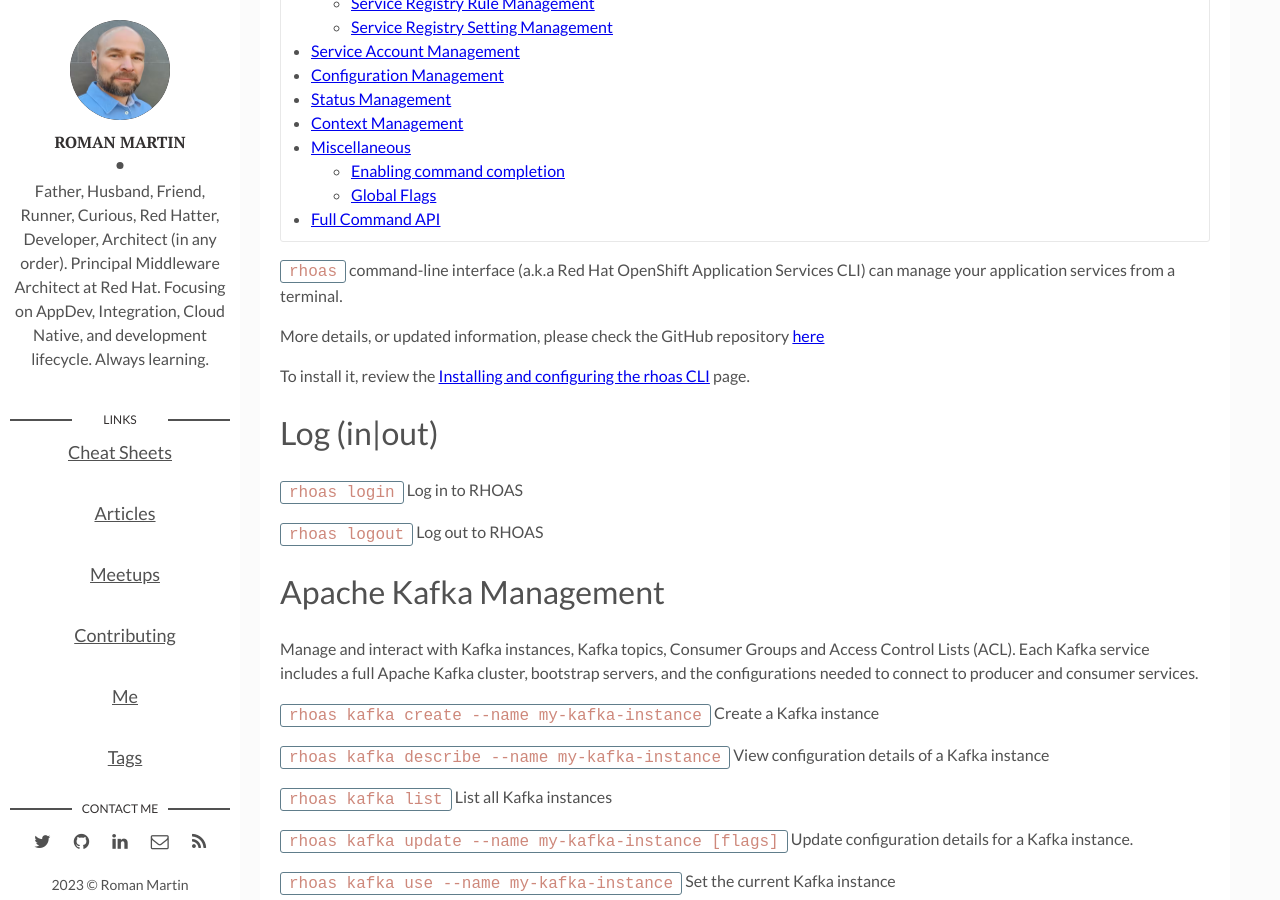
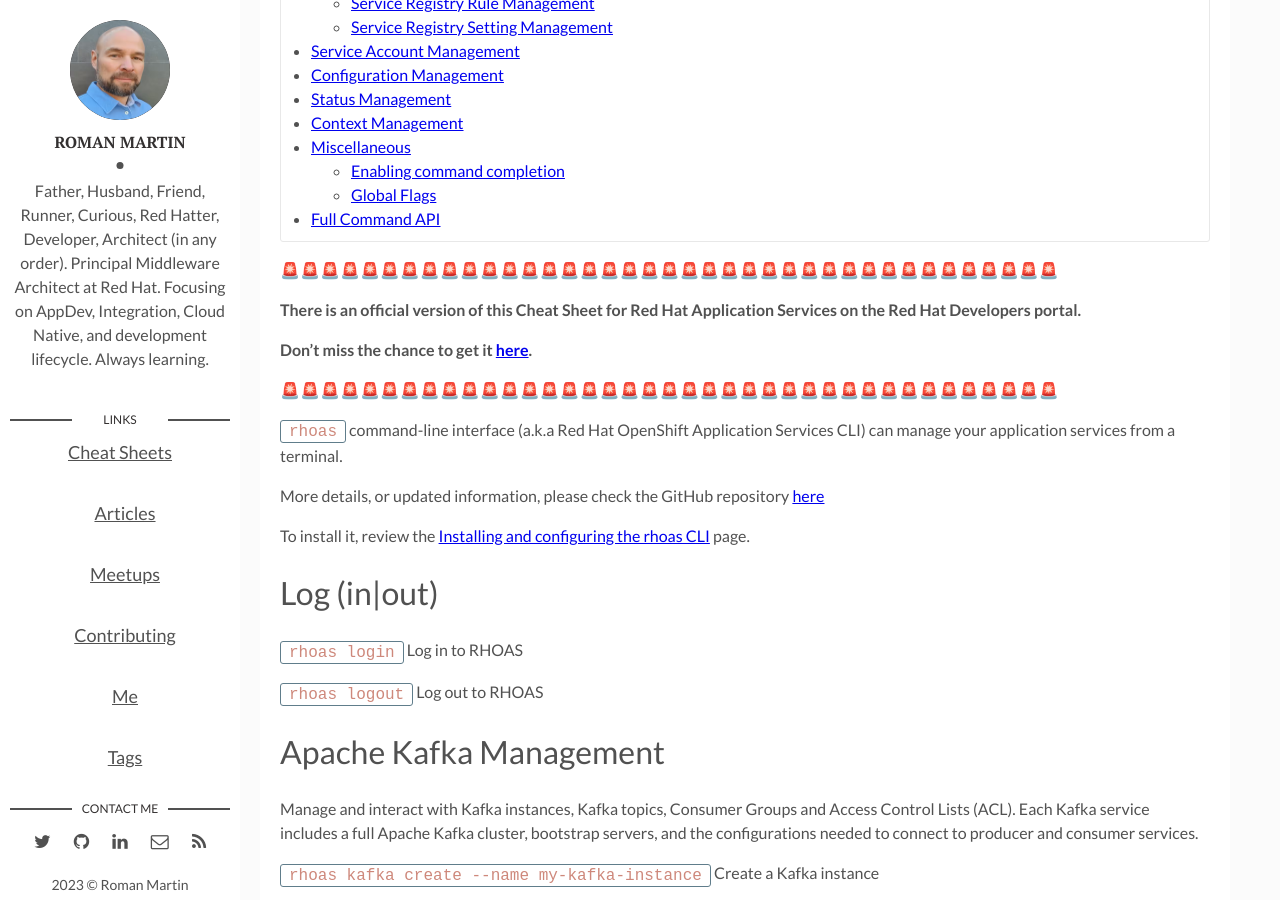
Before and after one commit to rmarting/rmarting.github.io, a Jekyll site: the page built from cheat-sheets/rhoas.md, in a window 1280 px wide and 900 px high, scrolled down 342 px. Built offline with Jekyll 4.4.1, drawn with Linux system fonts in a browser that asks for light colours; emoji names are drawn with the system emoji font; comment, search, counter and statistics services are not loaded; the table of contents is made by our own code.

Commit message:
:sparkles: Link to new cheat sheet at Red Hat Developer

```diff
--- a/cheat-sheets/rhoas.md
+++ b/cheat-sheets/rhoas.md
@@ -10,6 +10,14 @@
 - Red Hat OpenShift Application Services
 - tutorial
 ---
+
+🚨🚨🚨🚨🚨🚨🚨🚨🚨🚨🚨🚨🚨🚨🚨🚨🚨🚨🚨🚨🚨🚨🚨🚨🚨🚨🚨🚨🚨🚨🚨🚨🚨🚨🚨🚨🚨🚨🚨
+
+**There is an official version of this Cheat Sheet for Red Hat Application Services on the Red Hat Developers portal.**
+
+**Don't miss the chance to get it [here]([https://developers.redhat.com/cheat-sheets/red-hat-amq-broker-cheat-sheet](https://developers.redhat.com/cheat-sheets/red-hat-openshift-application-services-cheat-sheet)).**
+
+🚨🚨🚨🚨🚨🚨🚨🚨🚨🚨🚨🚨🚨🚨🚨🚨🚨🚨🚨🚨🚨🚨🚨🚨🚨🚨🚨🚨🚨🚨🚨🚨🚨🚨🚨🚨🚨🚨🚨
 
 `rhoas` command-line interface (a.k.a Red Hat OpenShift Application Services CLI) can manage your
 application services from a terminal.
```
